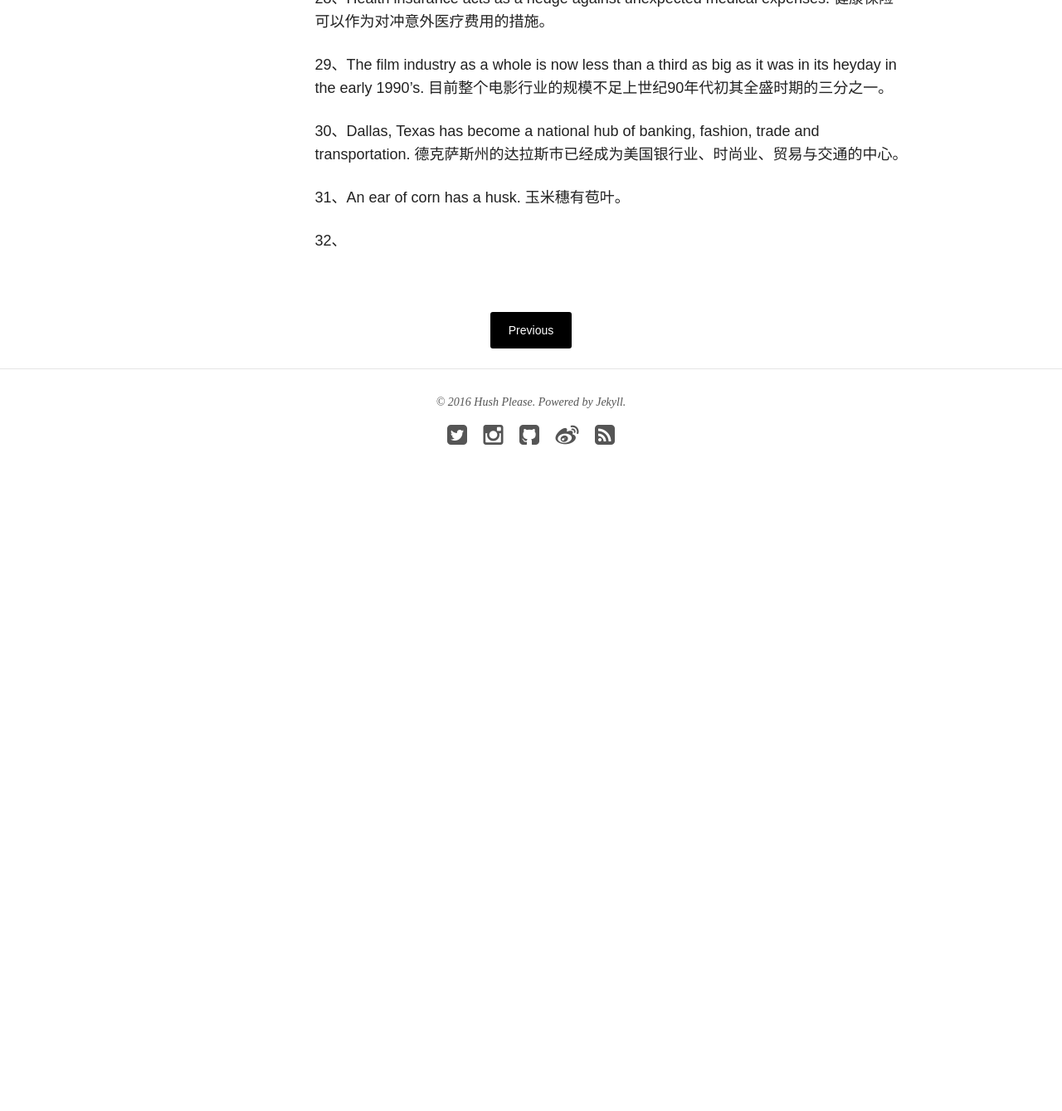
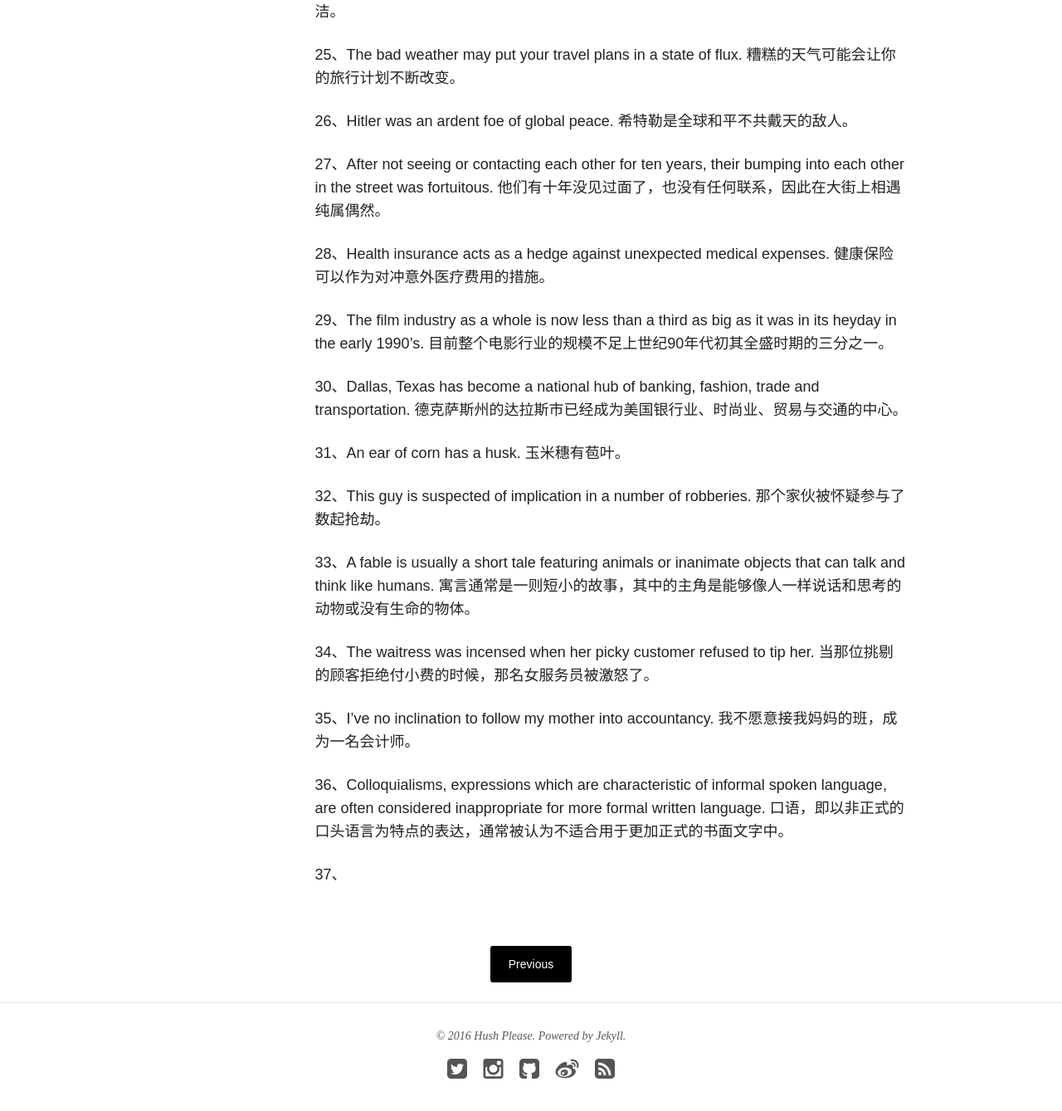
Before and after one commit to hushPlease/hushPlease.github.io, a Jekyll site: the page built from _posts/blog/2016-09-22-sentences-take-down.md, in a window 1280 px wide and 1400 px high, scrolled down 5958 px. Shown: the top 1339 px of the window at 83% size. Built offline with Jekyll 4.4.1, drawn with Linux system fonts in a browser that asks for light colours; nearby versions of some CDN libraries; before the commit the page ends 6594 px from its top, so only the background shows below that; some of the changed text lies outside the part shown.

Commit message:
Update post.

```diff
--- a/_posts/blog/2016-09-22-sentences-take-down.md
+++ b/_posts/blog/2016-09-22-sentences-take-down.md
@@ -113,6 +113,18 @@
 homogenize vt.使均匀
 humpbacked a.驼背的
 impend vi.逼近，即将发生
+impersonate vt.模仿，扮演
+imposing a.气势雄伟的，威严的
+impromptu a.即席的，即兴的
+improvise vt.即席创作，即兴表演
+extemporize v.即兴演奏或演说；临时凑合；当场做成
+improvident a.浪费的；无远见的；无先见之明的
+incessant a.不停的，连续的
+indiscriminate a.不加选择的
+inflexible a.坚定的
+subterfuge n.托词；接口；诡计
+interlocking a.连锁的，关联的
+
 
 1、We went to Hawaii to enjoy the amenity of a warm climate. 我们去夏威夷享受那里温暖宜人的气候。
 
@@ -176,4 +188,14 @@
 
 31、An ear of corn has a husk. 玉米穗有苞叶。
 
-32、
+32、This guy is suspected of implication in a number of robberies. 那个家伙被怀疑参与了数起抢劫。
+
+33、A fable is usually a short tale featuring animals or inanimate objects that can talk and think like humans. 寓言通常是一则短小的故事，其中的主角是能够像人一样说话和思考的动物或没有生命的物体。
+
+34、The waitress was incensed when her picky customer refused to tip her. 当那位挑剔的顾客拒绝付小费的时候，那名女服务员被激怒了。
+
+35、I've no inclination to follow my mother into accountancy. 我不愿意接我妈妈的班，成为一名会计师。
+
+36、Colloquialisms, expressions which are characteristic of informal spoken language, are often considered inappropriate for more formal written language. 口语，即以非正式的口头语言为特点的表达，通常被认为不适合用于更加正式的书面文字中。
+
+37、
```
Also changed, not shown: other parts of _posts/blog/2016-09-22-sentences-take-down.md (+1 -1 lines).
